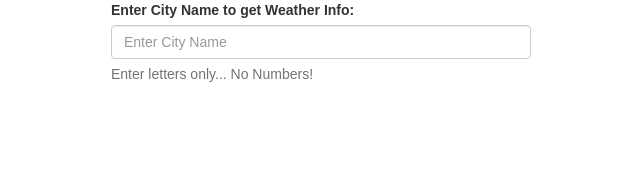
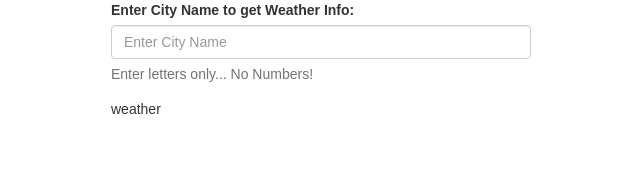
Before and after one commit to carloschulo/react-weather, a React (Create React App) app: page / in a window 1280 px wide. Shown: the top 189 px of the page, without its empty margins (319-959 px from the left). Built offline with nearby package versions, Linux system fonts and the light colour scheme.

Commit message:
added weather component

```diff
--- a/src/App.js
+++ b/src/App.js
@@ -1,6 +1,6 @@
 import React, { Component } from 'react';
 import { fetchWeather } from './utils/api';
-import { Search } from './components';
+import { Search, Weather } from './components';
 import './App.css';
 
 
@@ -15,7 +15,6 @@ class App extends Component {
       current: {}
     }
   }
-
 
   componentWillMount() {
     const localStorageRef = localStorage.getItem('searched');
@@ -60,6 +59,9 @@ class App extends Component {
         <Search
           getWeather={this.getWeather}
         />
+        <Weather
+          currentSearch={this.state.current}
+        />
       </div>
     );
   }
--- a/src/components/index.js
+++ b/src/components/index.js
@@ -1,3 +1,3 @@
 import Search from './search/Search';
-
-export { Search };
+import Weather from './weather/Weather';
+export { Search, Weather };
--- /dev/null
+++ b/src/components/weather/Weather.js
@@ -0,0 +1,13 @@
+import React from 'react';
+
+const Weather = (props) => {
+  console.log('props in weather: ', props.currentSearch)
+  return (
+    <div>
+      weather
+      {props.currentSearch.name}
+    </div>
+  );
+};
+
+export default Weather;
```
Also changed, not shown: idea.txt.
